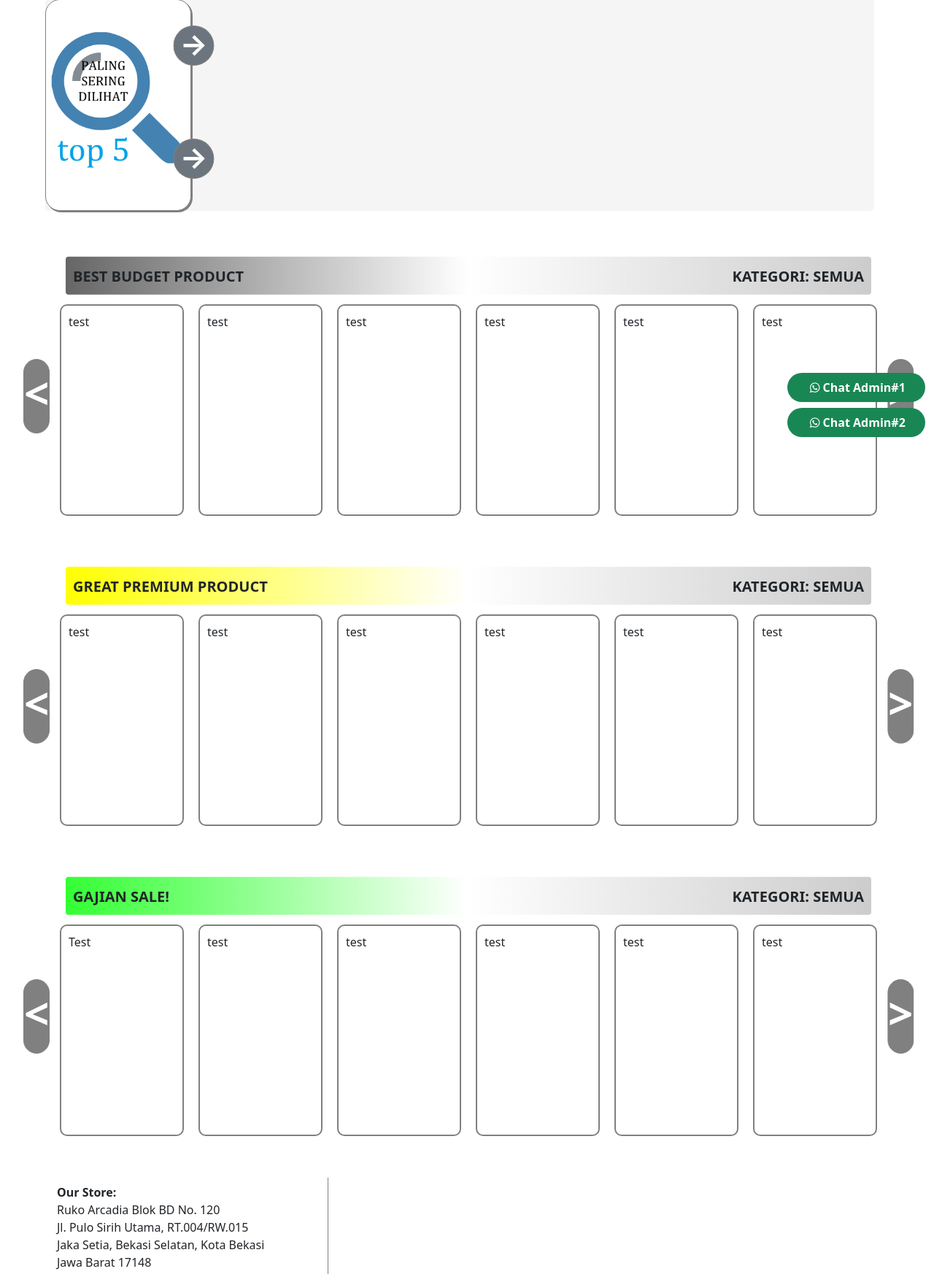
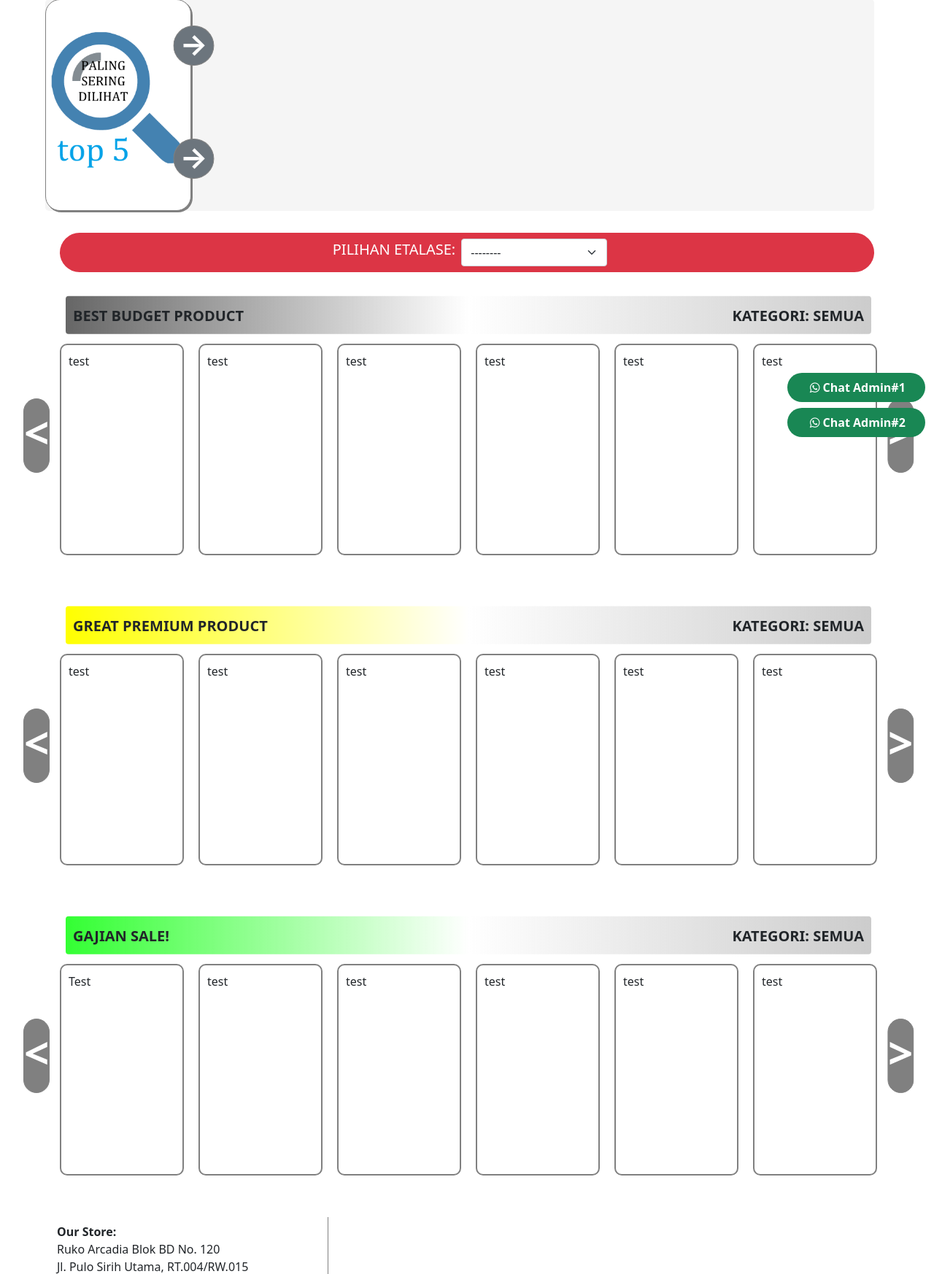
Before and after one commit to leopard1982/olshop2, a Django app: page / in a window 1280 px wide. Shown: the part 161-1907 px from the top of the page at 73% size. Run offline with Django 4.2, Linux system fonts and the light colour scheme; data comes from the database, SQL or seed files in the repository; some libraries are stand-ins or nearby versions.

```diff
--- a/penjualan/views.py
+++ b/penjualan/views.py
@@ -2,7 +2,7 @@
 
 from administrasi.serializersnya import serialSearchKeyword, serialKategori, serialMasterBarang
 
-from administrasi.models import searchKeyword, kategoriBarang, masterBarang
+from administrasi.models import searchKeyword, kategoriBarang, masterBarang, etalase
 
 from rest_framework.decorators import api_view
 
@@ -12,7 +12,8 @@
 
 # Create your views here.
 def dashboard(request):
-    return render(request,'penjualan/dashboard.html')
+    etalasenya = etalase.objects.all()
+    return render(request,'penjualan/dashboard.html',{'etalasenya':etalasenya})
 
 
 @api_view(['POST'])
--- a/templates/penjualan/dashboard.html
+++ b/templates/penjualan/dashboard.html
@@ -14,7 +14,18 @@
 
     </div>
 </div>
-<div style=" container-fluid background-color:whitesmoke;border-radius:5px;margin-top:50px;margin-bottom:170px" >
+<div class="container d-flex justify-content-center align-items-center p-2 bg-danger rounded-pill text-center text-white fw-bold" style="margin-top:30px">
+    <div class="px-2 h5">PILIHAN ETALASE:</div>
+    <div>
+        <select id="select_etalase" class="form-select" style="width:200px">
+            <option value="">--------</option>
+            {% for etalase in etalasenya %}
+            <option value="{{etalase.etalase_kode}}">{{etalase.etalase_nama}}</option>
+            {% endfor%}
+        </select>
+    </div>
+</div>
+<div style=" container-fluid background-color:whitesmoke;border-radius:5px;margin-top:20px;margin-bottom:170px" >
     <div class="p-2 box-bawah" style="width:1120px">
         <div class=" rounded text-start  fw-bold d-flex justify-content-between" style="background:linear-gradient(to right,rgba(0,0,0,0.6),rgb(255,255,255),rgba(0,0,0,0.2)">
             <span class="text-start fw-bold" style="font-size:20px;margin-bottom:10px;margin-left:10px">BEST BUDGET PRODUCT</span>
```
Also changed, not shown: templates/base.html (line endings or trailing spaces).
